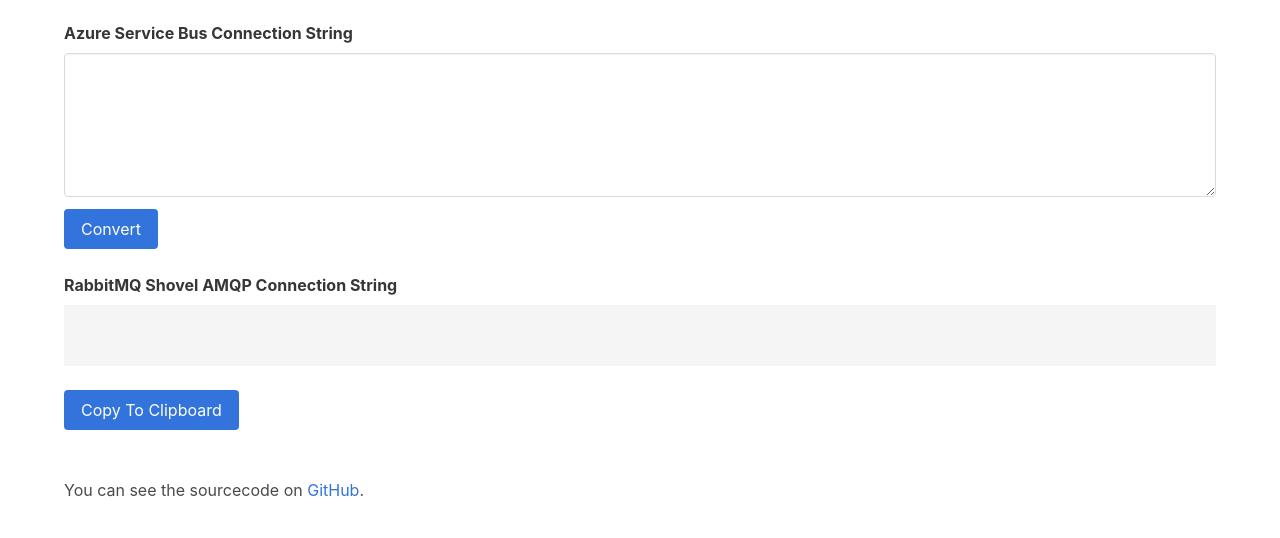
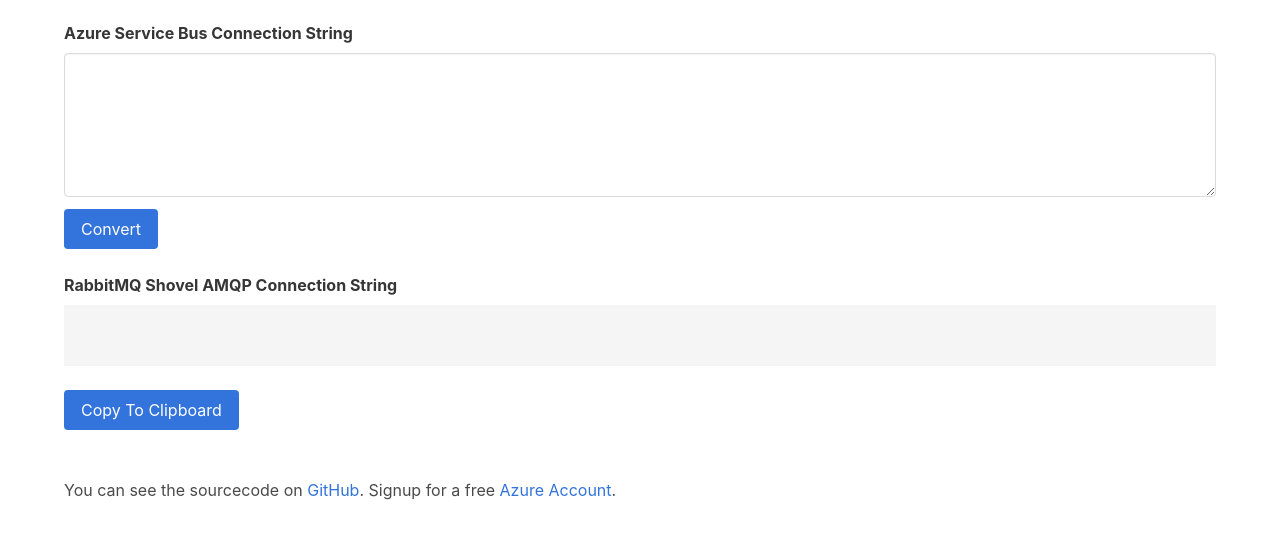
Before and after one commit to videlalvaro/connstring_to_amqp, a plain HTML site: page index.html in a window 1280 px wide. Shown: the part 160-698 px from the top of the page. Drawn offline with Linux system fonts and the light colour scheme.

Commit message:
adds azure link

```diff
--- a/index.html
+++ b/index.html
@@ -49,6 +49,7 @@
     <div class="container">
       <p>
         You can see the sourcecode on <a href="https://github.com/videlalvaro/connstring_to_amqp">GitHub</a>.
+        Signup for a free <a href="https://azure.microsoft.com/free/?WT.mc_id=website-amqp-alvidela">Azure Account</a>.
       </p>
     </div>
   </section>
```
